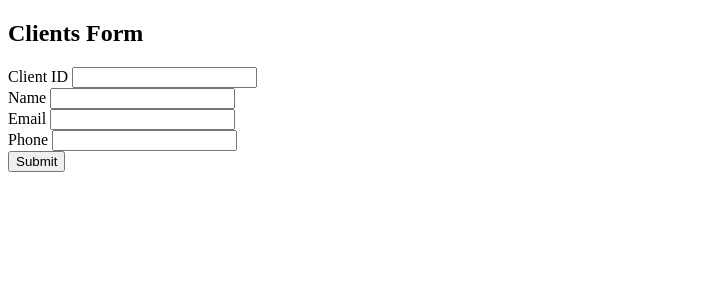
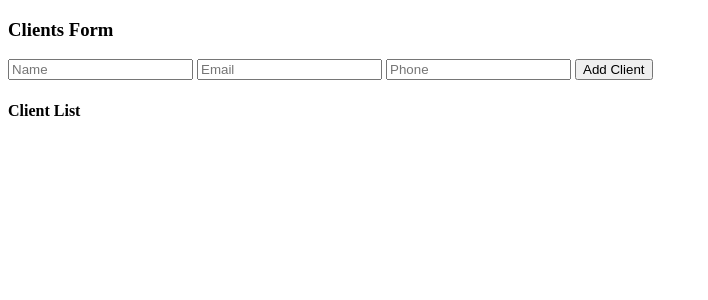
Before and after one commit to ivinaconsultancyinc/ica_app, a FastAPI app: template insurance_app/templates/clients.html in a window 1280 px wide. Shown: the top 300 px of the page, without its empty margins (0-708 px from the left). Run offline with FastAPI, Linux system fonts and the light colour scheme; the template is opened without the code that fills it, so the values that code supplies are empty; parts of the project's set-up code (start-up, migrations or seed data) failed here and were passed over.

Commit message:
Update clients.html

```diff
--- a/insurance_app/templates/clients.html
+++ b/insurance_app/templates/clients.html
@@ -1,30 +1,104 @@
 <!DOCTYPE html>
 <html>
 <head>
-    <meta charset="UTF-8">
     <title>Clients Form</title>
-    <link rel="shortcut icon" href="{{ url_for('static', filename='favicon.ico') }}">
-    <link href="https://cdn.jsdelivr.net/npm/bootstrap@5.3.0/dist/css/bootstrap.min.css" rel="stylesheetontainer mt-5">
-    <h2>Clients Form</h2>
-    <form>
-        <div class="mb-3">
-            <label for="client_id" class="form-label">Client ID</label>
-            <input type="text" class="form-control" id="client_id" name="client_id">
-        </div>
-        <div class="mb-3">
-            <label for="name" class="form-label">Name</label>
-            <input type="text" class="form-control" id="name" name="name">
-        </div>
-        <div class="mb-3">
-            <label for="email" class="form-label">Email</label>
-            <input type="email" class="form-control" id="email" name="email">
-        </div>
-        <div class="mb-3">
-            <label for="phone" class="form-label">Phone</label>
-            <input type="text" class="form-control" id="phone" name="phone">
-        </div>
-        <button type="submit" class="btn btn-primary">Submit</button>
+</head>
+<body>
+    <h3>Clients Form</h3>
+
+    <!-- Add Client Form -->
+    <form id="add-client-form">
+        <input type="text" name="name" placeholder="Name" required>
+        <input type="email" name="email" placeholder="Email" required>
+        <input type="text" name="phone" placeholder="Phone">
+        <button type="submit">Add Client</button>
     </form>
-</div>
+
+    <h4>Client List</h4>
+    <ul id="client-list"></ul>
+
+    <!-- ========================= -->
+    <!-- Add your POST, PUT, DELETE fetch code -->
+    <!-- ========================= -->
+    <script>
+    // Fetch and display all clients
+    function loadClients() {
+        fetch('/api/clients/')
+            .then(response => response.json())
+            .then(data => {
+                const list = document.getElementById('client-list');
+                list.innerHTML = '';
+                data.forEach(client => {
+                    const li = document.createElement('li');
+                    li.innerHTML = `
+                        <strong>${client.name}</strong> - ${client.email} ${client.phone ? '(' + client.phone + ')' : ''}
+                        <button onclick="editClient(${client.id}, '${client.name}', '${client.email}', '${client.phone || ''}')">Edit</button>
+                        <button onclick="deleteClient(${client.id})">Delete</button>
+                    `;
+                    list.appendChild(li);
+                });
+            });
+    }
+
+    // POST: Add a new client
+    document.getElementById('add-client-form').onsubmit = function(e) {
+        e.preventDefault();
+        const form = e.target;
+        fetch('/api/clients/', {
+            method: 'POST',
+            headers: {'Content-Type': 'application/json'},
+            body: JSON.stringify({
+                name: form.name.value,
+                email: form.email.value,
+                phone: form.phone.value
+            })
+        })
+        .then(response => response.json())
+        .then(data => {
+            alert('Client added: ' + data.name);
+            form.reset();
+            loadClients();
+        });
+    };
+
+    // PUT: Edit an existing client
+    function editClient(id, currentName, currentEmail, currentPhone) {
+        const name = prompt("Edit name:", currentName);
+        if (name === null) return;
+        const email = prompt("Edit email:", currentEmail);
+        if (email === null) return;
+        const phone = prompt("Edit phone:", currentPhone);
+        fetch(`/api/clients/${id}`, {
+            method: 'PUT',
+            headers: {'Content-Type': 'application/json'},
+            body: JSON.stringify({name, email, phone})
+        })
+        .then(response => response.json())
+        .then(data => {
+            alert('Client updated: ' + data.name);
+            loadClients();
+        });
+    }
+
+    // DELETE: Remove a client
+    function deleteClient(id) {
+        if (!confirm("Are you sure you want to delete this client?")) return;
+        fetch(`/api/clients/${id}`, {
+            method: 'DELETE'
+        })
+        .then(response => response.json())
+        .then(data => {
+            alert(data.detail);
+            loadClients();
+        });
+    }
+
+    // Initial load
+    loadClients();
+    </script>
+    <!-- ========================= -->
+    <!-- End of POST, PUT, DELETE fetch code -->
+    <!-- ========================= -->
+
 </body>
 </html>
```
